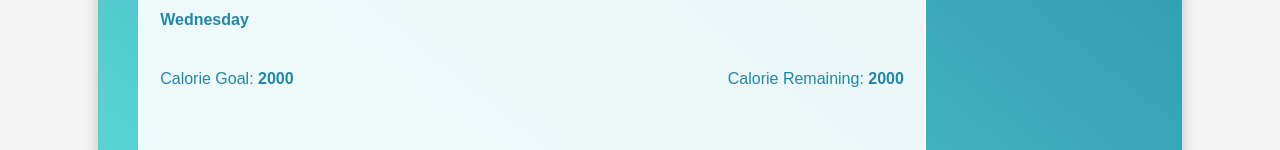
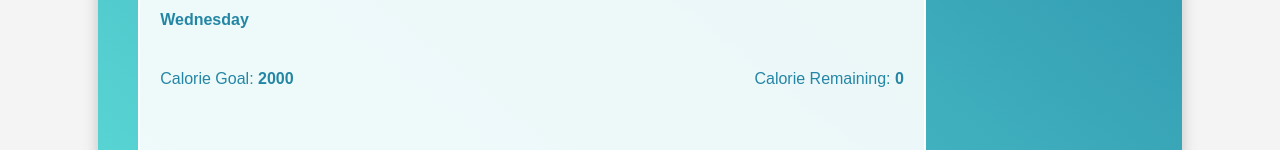
Before and after one commit to ZackAlaoui/COP4331_LargeProject, a React (Vite) app in the folder frontend/: page /homepage in a window 1280 px wide. Shown: the part 430-580 px from the top of the page. Built offline with nearby package versions, Linux system fonts and the light colour scheme.

Commit message:
Added two useState functions, and added code to the goalWeight api

```diff
--- a/frontend/src/components/Home.tsx
+++ b/frontend/src/components/Home.tsx
@@ -23,7 +23,8 @@ function WellnessPro() {
   const [foodList, setFoodList] = useState([]);
   const [currentDay, setCurrentDay] = React.useState("Wednesday");
 
-  const [currentCalories, setCurrentCalories] = useState<number>(0);
+  const [caloriesRemaining, setCurrentCalories] = useState<number>(0);
+  const [calorieGoal, setCalorieGoal] = useState<number>(2000);
 
   useEffect(() => {
     async function fetchGoalWeight() {
@@ -43,7 +44,7 @@ function WellnessPro() {
 
         var obj = {
           id: parsedData.id,
-          Kcal: 2000, //Send value 2000 for goal calories
+          calorieGoal: 2000, //Send value 2000 for goal calories
         };
 
         console.log(obj);
@@ -68,12 +69,12 @@ function WellnessPro() {
         if (res.message === "Found") {
           setGoalWeight(res.GoalWeight);
           setCurrentWeight(Number(res.Weight));
-          setCurrentCalories(Number(res.Kcal));
+          setCalorieGoal(Number(res.calorieGoal));
           console.log(typeof currentWeight);
           console.log(currentWeight);
           var userData = {
             id: res.id,
-            Kcal: res.Kcal,
+            CalorieGoal: res.CalorieGoal,
             Weight: res.Weight,
             GoalWeight: res.GoalWeight,
           };
@@ -328,10 +329,10 @@ function WellnessPro() {
           <p id="currentDayInBox">{currentDay}</p>
           <div className="calorieGoalRow">
             <p>
-              Calorie Goal: <strong>2000</strong>
+              Calorie Goal: <strong>{calorieGoal}</strong>
             </p>
             <p>
-              Calorie Remaining: <strong>2000</strong>
+              Calorie Remaining: <strong>{caloriesRemaining}</strong>
             </p>
           </div>
 
```
